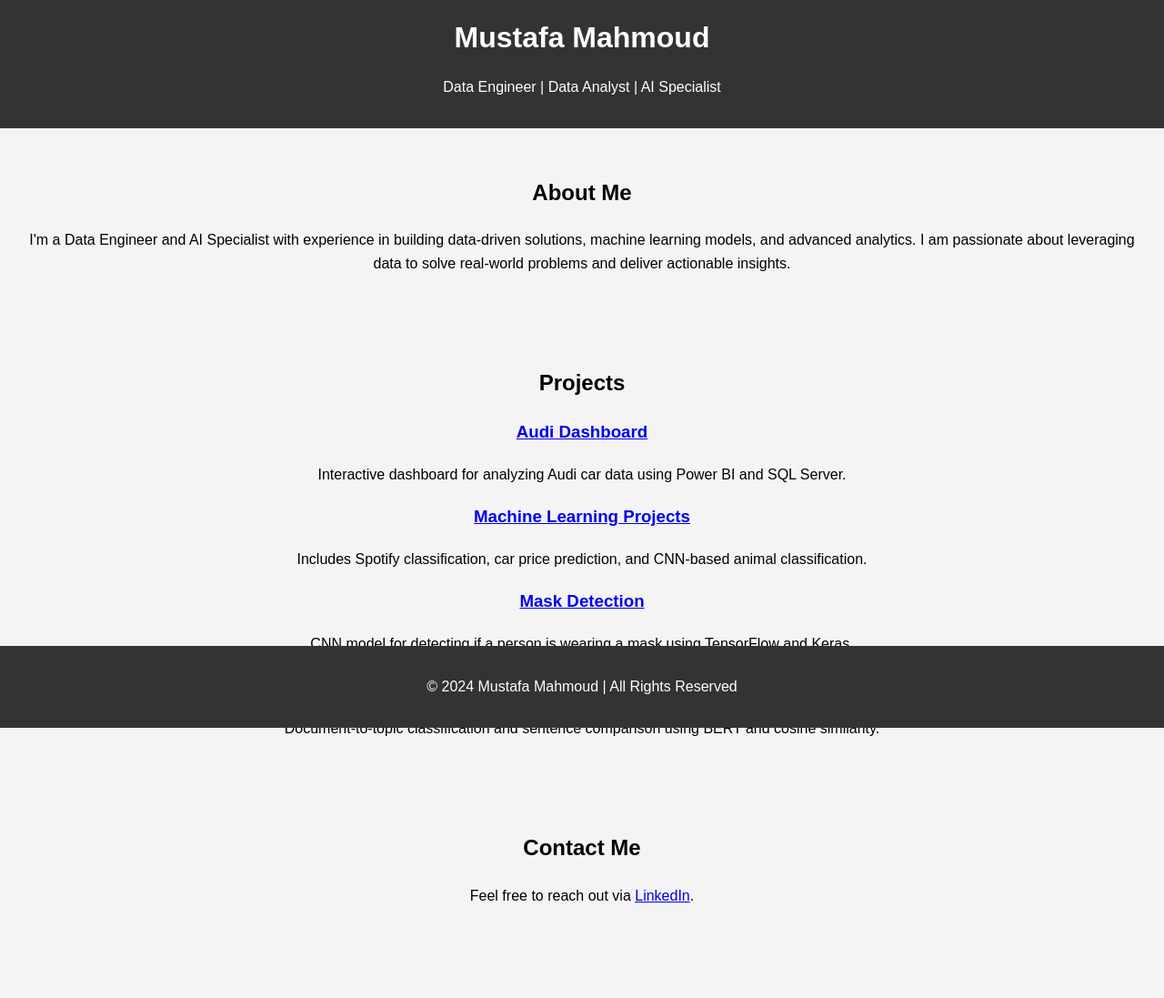
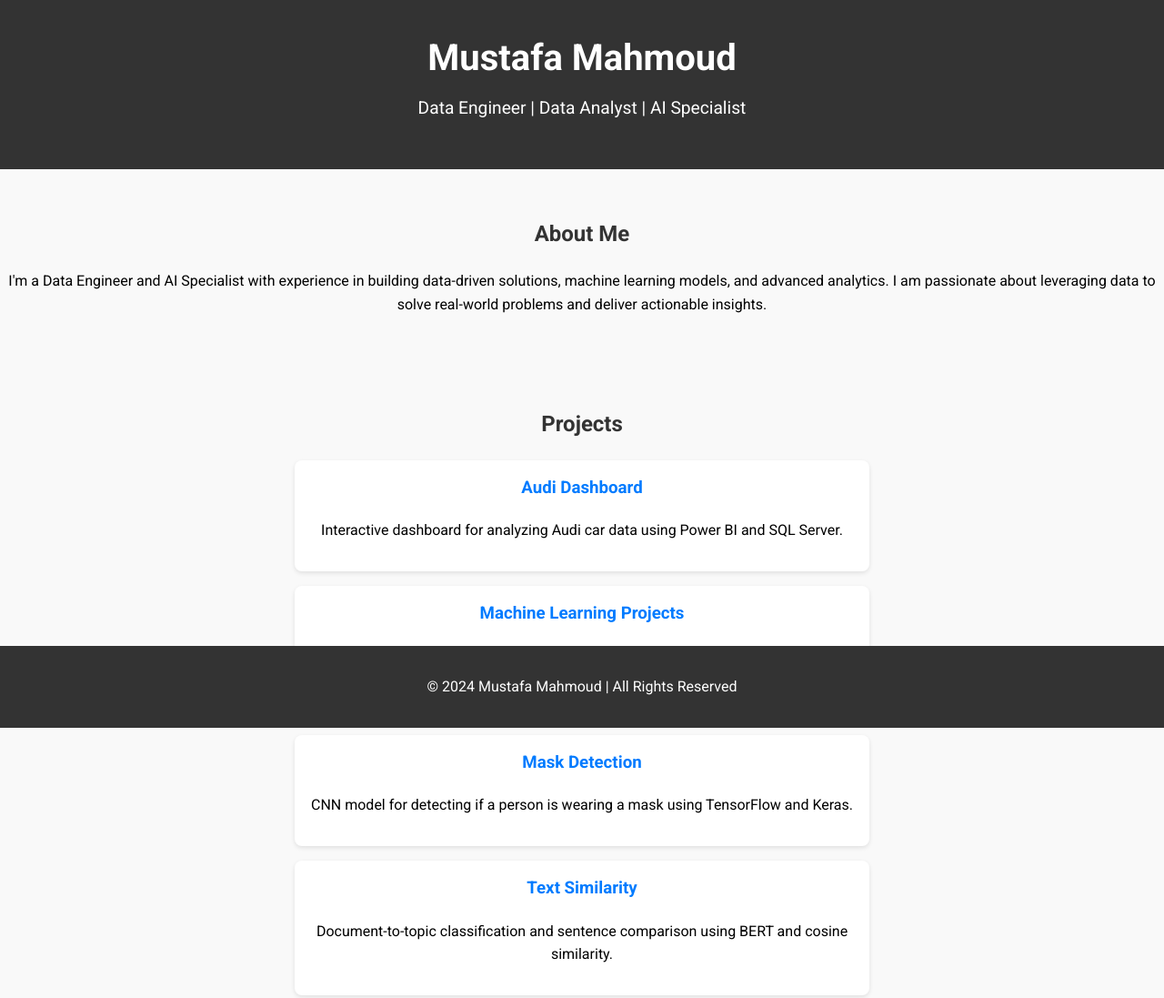
Before and after one commit to mustafaamahmoudm74/mustafaamahmoudm74.github.io, a plain HTML site: page index.html in a window 1280 px wide. Shown: the top 1097 px of the page at 91% size. Before the commit the page ends 1045 px from the top, so only its background shows below. Drawn offline with Linux system fonts and the light colour scheme.

Commit message:
style.css

```diff
--- a/style.css
+++ b/style.css
@@ -1,7 +1,7 @@
 body {
-    font-family: Arial, sans-serif;
+    font-family: 'Roboto', sans-serif;
     line-height: 1.6;
-    background-color: #f4f4f4;
+    background-color: #f9f9f9;
     margin: 0;
     padding: 0;
     text-align: center;
@@ -10,15 +10,38 @@ body {
 header {
     background: #333;
     color: #fff;
-    padding: 1rem 0;
+    padding: 2rem 0;
 }
 
-h1 {
+header h1 {
     margin: 0;
+    font-size: 2.5rem;
+}
+
+header p {
+    font-size: 1.2rem;
+    margin-top: 0.5rem;
 }
 
 section {
-    padding: 2rem;
+    padding: 2rem 0;
+}
+
+h2 {
+    color: #333;
+}
+
+.project {
+    background: #fff;
+    margin: 1rem auto;
+    padding: 1rem;
+    border-radius: 8px;
+    max-width: 600px;
+    box-shadow: 0 2px 5px rgba(0, 0, 0, 0.1);
+}
+
+.project h3 {
+    margin-top: 0;
 }
 
 footer {
@@ -29,3 +52,12 @@ footer {
     bottom: 0;
     width: 100%;
 }
+
+a {
+    color: #007BFF;
+    text-decoration: none;
+}
+
+a:hover {
+    text-decoration: underline;
+}
```
